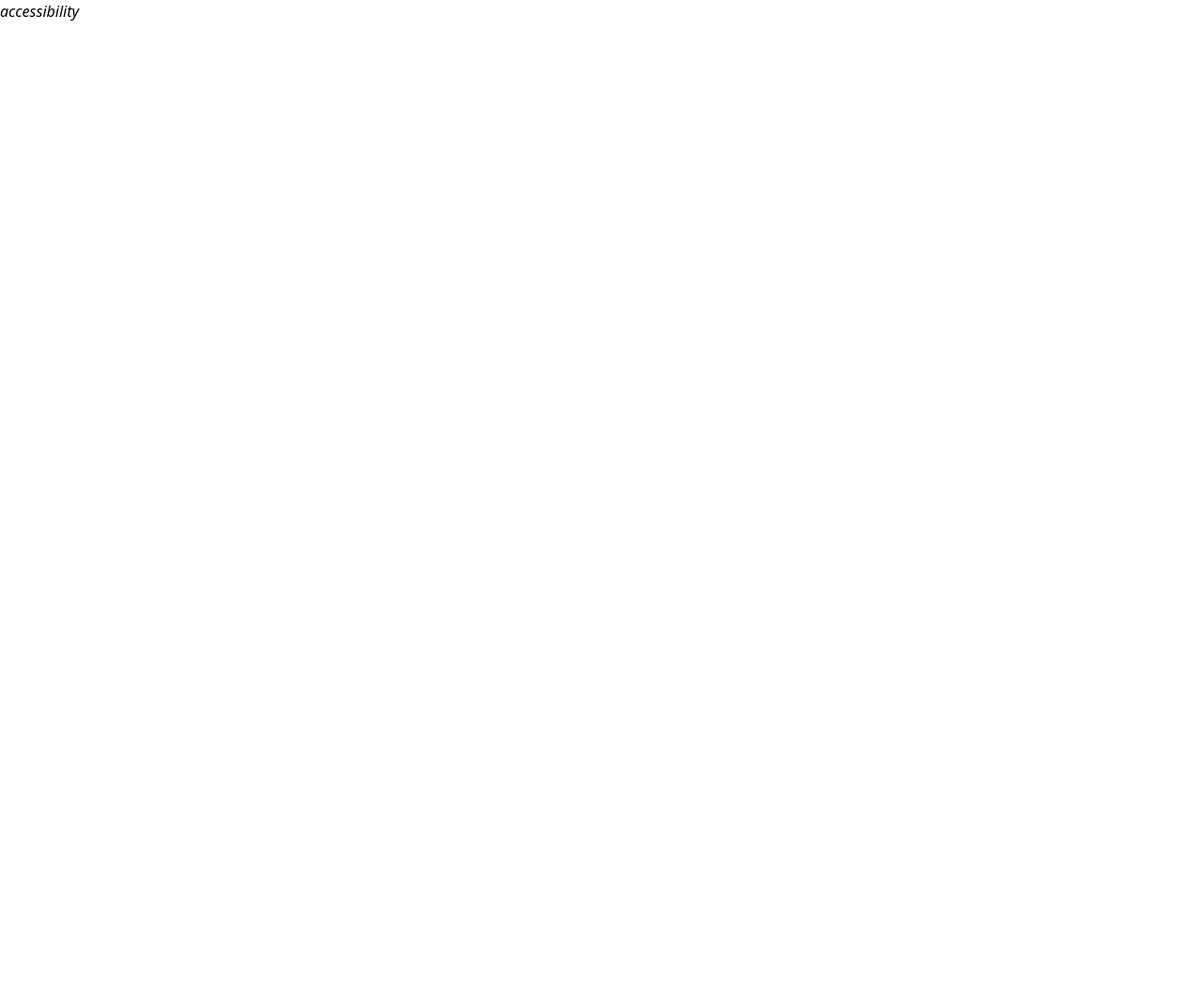
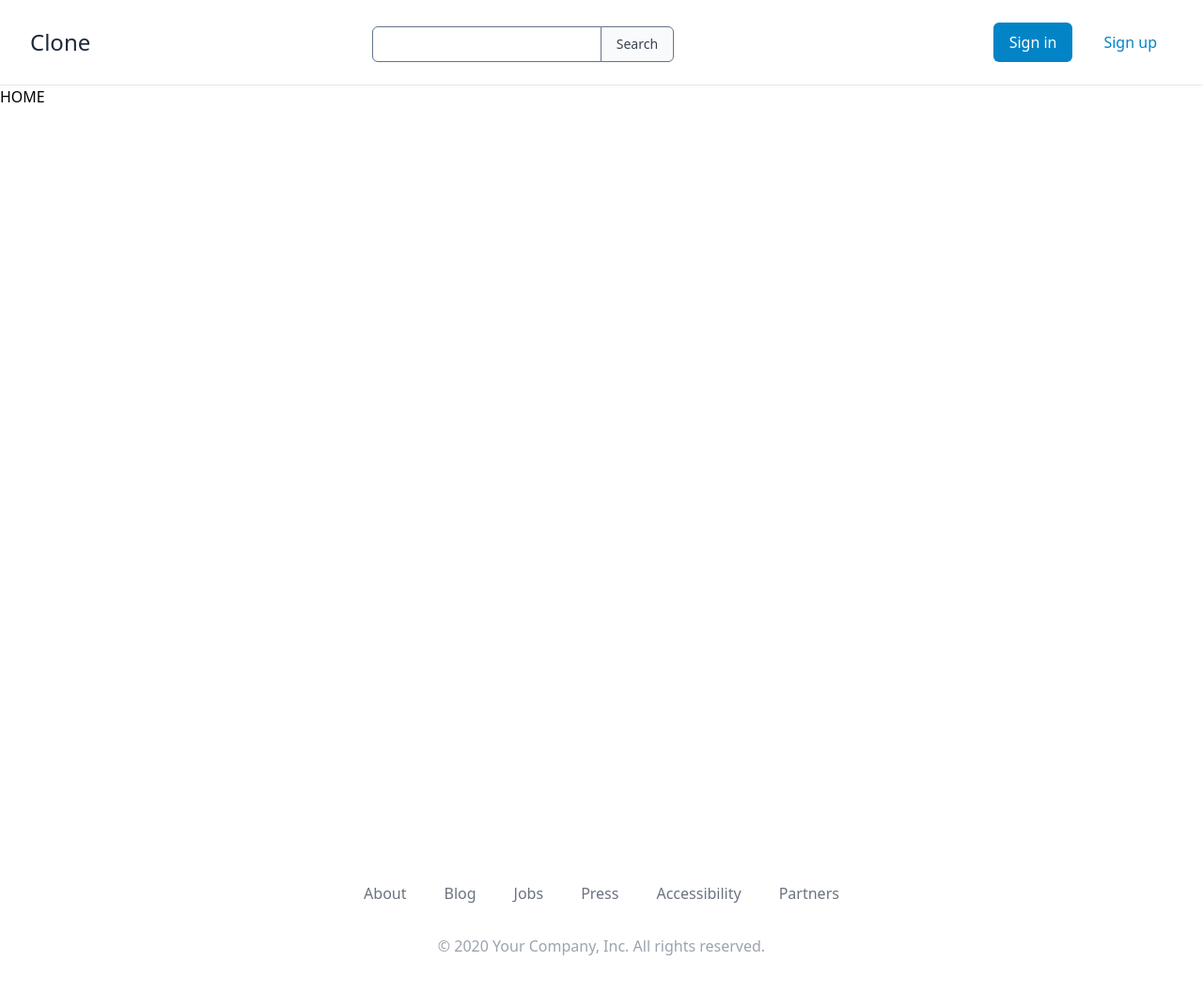
Before and after one commit to CareTiger/nuxt3-twitter-clone-v2, a Nuxt app: page / in a window 1280 px wide. Shown: the top 1056 px of the page at 94% size. Before the commit the page ends 800 px from the top, so only its background shows below. Built offline with nearby package versions, Linux system fonts and the light colour scheme.

Commit message:
navbar and footer added

```diff
--- a/assets/css/tailwind.css
+++ b/assets/css/tailwind.css
@@ -1,3 +1,15 @@
 @tailwind base;
 @tailwind components;
 @tailwind utilities;
+
+.btn {
+    @apply text-base font-medium rounded-lg p-3;
+}
+
+.btn--primary {
+    @apply bg-sky-500 text-white;
+}
+
+.btn--secondary {
+    @apply bg-slate-100 text-slate-900;
+}
--- /dev/null
+++ b/components/Footer.vue
@@ -0,0 +1,34 @@
+<template>
+<!-- This example requires Tailwind CSS v2.0+ -->
+<footer class="bg-white dark:bg-slate-800">
+    <div class="mx-auto max-w-7xl overflow-hidden py-12 px-4 sm:px-6 lg:px-8">
+        <nav class="-mx-5 -my-2 flex flex-wrap justify-center" aria-label="Footer">
+        <div class="px-5 py-2">
+            <a href="#" class="text-base text-gray-500 hover:text-gray-900">About</a>
+        </div>
+
+        <div class="px-5 py-2">
+            <a href="#" class="text-base text-gray-500 hover:text-gray-900">Blog</a>
+        </div>
+
+        <div class="px-5 py-2">
+            <a href="#" class="text-base text-gray-500 hover:text-gray-900">Jobs</a>
+        </div>
+
+        <div class="px-5 py-2">
+            <a href="#" class="text-base text-gray-500 hover:text-gray-900">Press</a>
+        </div>
+
+        <div class="px-5 py-2">
+            <a href="#" class="text-base text-gray-500 hover:text-gray-900">Accessibility</a>
+        </div>
+
+        <div class="px-5 py-2">
+            <a href="#" class="text-base text-gray-500 hover:text-gray-900">Partners</a>
+        </div>
+        </nav>
+        <p class="mt-8 text-center text-base text-gray-400">&copy; 2020 Your Company, Inc. All rights reserved.</p>
+    </div>
+</footer>
+
+</template>
--- /dev/null
+++ b/components/Header.vue
@@ -0,0 +1,37 @@
+<template>
+    <header class="bg-white dark:bg-slate-800 border-b border-slate-200 dark:border-slate-800">
+    <nav class="mx-auto max-w-7xl px-4 sm:px-6 lg:px-8">
+        <div class="flex w-full items-center justify-between py-6">
+            <div class="flex items-center justify-center">
+                <nuxt-link class="text-slate-800 dark:text-white text-2xl" to="/">Clone</nuxt-link>
+            </div>
+
+            <div class="hidden space-x-8 lg:block">
+                <div class="mt-1 flex rounded-md shadow-sm">
+                    <div class="relative flex flex-grow items-stretch focus-within:z-10">
+                    <input type="text" name="search" id="search" class="block w-full rounded-none rounded-l-md border border-slate-500 pl-10 focus:border-sky-500 focus:ring-sky-500 sm:text-sm" placeholder="">
+                    </div>
+                    <button type="button" class="relative -ml-px inline-flex items-center space-x-2 rounded-r-md border border-slate-500 bg-gray-50 px-4 py-2 text-sm font-medium text-gray-700 hover:bg-gray-100 focus:border-sky-500 focus:outline-none focus:ring-1 focus:ring-sky-500">
+                    <span>Search</span>
+                    </button>
+                </div>
+            </div>
+
+            <div class="ml-10 space-x-4">
+                <a href="#" class="inline-block rounded-md border border-transparent bg-sky-600 py-2 px-4 text-base font-medium text-white hover:bg-opacity-75">Sign in</a>
+                <a href="#" class="inline-block rounded-md border border-transparent bg-white py-2 px-4 text-base font-medium text-sky-600 hover:bg-sky-50">Sign up</a>
+            </div>
+        </div>
+        <div class="flex flex-wrap justify-center space-x-6 py-4 lg:hidden">
+            <div class="mt-1 flex rounded-md shadow-sm">
+                    <div class="relative flex flex-grow items-stretch focus-within:z-10">
+                    <input type="text" name="search" id="search" class="block w-full rounded-none rounded-l-md border border-slate-500 pl-10 focus:border-sky-500 focus:ring-sky-500 sm:text-sm" placeholder="">
+                    </div>
+                    <button type="button" class="relative -ml-px inline-flex items-center space-x-2 rounded-r-md border border-slate-500 bg-gray-50 px-4 py-2 text-sm font-medium text-gray-700 hover:bg-gray-100 focus:border-sky-500 focus:outline-none focus:ring-1 focus:ring-sky-500">
+                    <span>Search</span>
+                    </button>
+                </div>
+        </div>
+    </nav>
+    </header>
+</template>
--- a/layouts/default.vue
+++ b/layouts/default.vue
@@ -1,7 +1,13 @@
 <template>
     <div>
 
-        <slot />
+        <Header />
+
+        <div class="min-h-screen bg-white dark:bg-slate-800">
+            <slot />
+        </div>
+
+        <Footer />
 
     </div>
 </template>
--- a/pages/index.vue
+++ b/pages/index.vue
@@ -1,5 +1,5 @@
 <template>
     <div>
-        <i class = "material-icons-outlined">accessibility</i>
+        HOME
     </div>
 </template>
```
Also changed, not shown: 1 other file (tests, documents, lock files or other folders).
